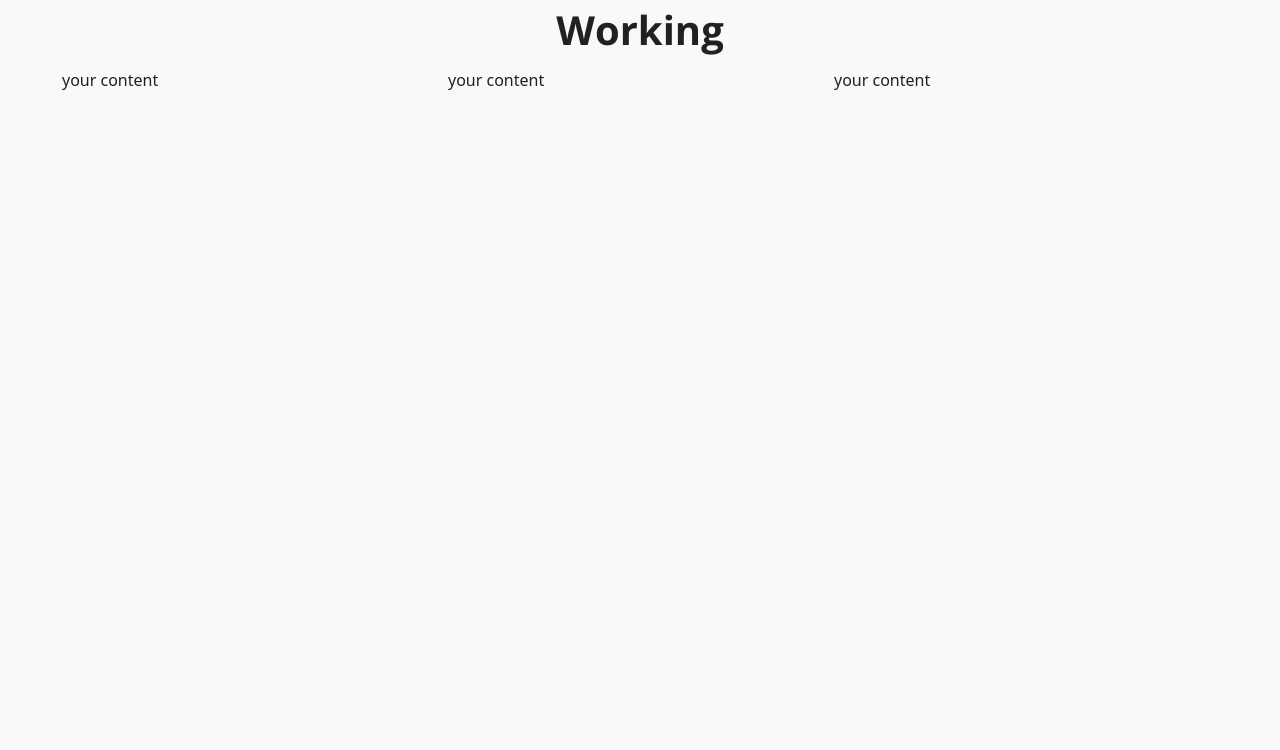
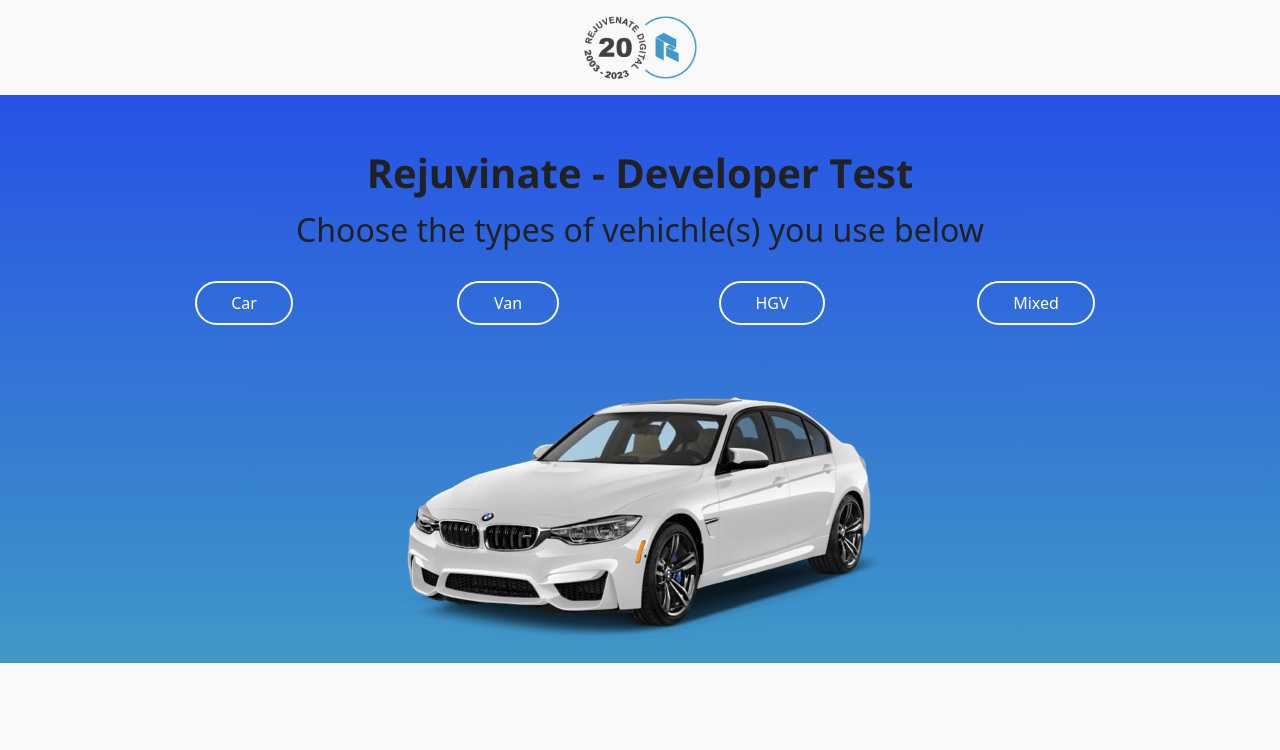
Before and after one commit to johnny148710/rejuvinate-test, a website built with webpack: page index.html in a window 1280 px wide. Built offline with nearby package versions, Linux system fonts and the light colour scheme.

Commit message:
Updated header and hero element

```diff
--- a/index.html
+++ b/index.html
@@ -11,23 +11,43 @@
     <link href="https://fonts.googleapis.com/css2?family=Open+Sans:wght@300;400;500;600;700;800&display=swap" rel="stylesheet">
 </head>
 <body>
+<header class="padding-full">
+    <img src="src/images/rejuvinate-header-logo.png" alt="Rejuviante header logo">
+</header>
+<div class="hero padding-top__large padding-bottom__large">
+    <div class="container">
+        <div class="slider">
+            <h1 class="text-center">Rejuvinate - Developer Test</h1>
+            <h2 class="text-center">Choose the types of vehichle(s) you use below</h2>
+            <div class="slider__nav slider-nav-js">
+                <div>
+                    <button>Car</button>
+                </div>
+                <div>
+                    <button>Van</button>
+                </div>
+                <div>
+                    <button>HGV</button>
+                </div>
+                <div>
+                    <button>Mixed</button>
+                </div>
+            </div>
+            <div class="slider__single slider-single-js">
+                <div>
+                    <img class="padding-top__large" src="src/images/car-fleet.png" alt="car fleet slider images">
+                </div>
+                <div>
+                    <img class="padding-top__large" src="src/images/van-fleet.png" alt="van fleet slider images">
+                </div>
+                <div>
+                    <img class="padding-top__large" src="src/images/hgv-fleet.png" alt="hgv fleet slider images">
+                </div>
+                <div>
+                    <img class="padding-top__large" src="src/images/mixed-fleet.png" alt="mixed fleet slider images">
+                </div>
+            </div>
 
-<div class="container-fluid">
-    <div class="container">
-        <div class="row">
-            <h1>Working</h1>
-
-<div class="your-class">
-    <div>your content</div>
-    <div>your content</div>
-    <div>your content</div>
-    <div>your content</div>
-    <div>your content</div>
-    <div>your content</div>
-    <div>your content</div>
-    <div>your content</div>
-    <div>your content</div>
-</div>
 
         </div>
     </div>
--- a/src/js/app.js
+++ b/src/js/app.js
@@ -6,9 +6,19 @@ global.jQuery = global.$ = $;
 
 $(() => {
 
-    $('.your-class').slick({
-        infinite: true,
-        slidesToShow: 3,
-        slidesToScroll: 3
+    $('.slider-single-js').slick({
+        slidesToShow: 1,
+        slidesToScroll: 1,
+        arrows: false,
+        fade: true,
+        asNavFor: '.slider__nav'
+      });
+      $('.slider-nav-js').slick({
+        slidesToShow: 4,
+        slidesToScroll: 0,
+        asNavFor: '.slider__single',
+        dots: true,
+        centerMode: true,
+        focusOnSelect: true
       });
 });
--- a/src/scss/external/_slick.scss
+++ b/src/scss/external/_slick.scss
@@ -213,6 +213,7 @@
 }
 
 .slick-slide {
+    text-align: center;
     display: none;
     float: left;
     height: 100%;
--- a/src/scss/helpers/_variables.scss
+++ b/src/scss/helpers/_variables.scss
@@ -48,3 +48,8 @@ $colour-success: #4AAB4E;
 $colour-warning: #F58502;
 $colour-info: #438d9a;
 $colour-danger: #d64d4d;
+
+// Custom Colours
+$colourWhite: #fff;
+$colourDarkBlue: #2652e6;
+$colourLightBlue: #4098c6;
--- a/src/scss/layouts/_header.scss
+++ b/src/scss/layouts/_header.scss
@@ -0,0 +1,9 @@
+header {
+    display: flex;
+    align-items: center;
+    justify-content: center;
+
+    img {
+        max-width: 113px;
+    }
+}
--- /dev/null
+++ b/src/scss/layouts/_hero.scss
@@ -0,0 +1,29 @@
+.hero {
+    background: $colourDarkBlue;
+    background: linear-gradient(180deg, $colourDarkBlue 0%, $colourLightBlue 100%);
+    height: 568px;
+
+    .slider {
+        &__nav {
+            button {
+                background: transparent;
+                border: 4px solid $colourWhite;
+                color: $colourWhite;
+                // padding: 1rem 2rem;
+                // border-radius: 30px;
+                margin: 24px 16px;
+                padding: 8px 34.5px;
+                border-radius: 100px;
+                border: solid 2px #fcfcfc;
+            }
+        }
+
+        &__single {
+            img {
+                width: 482px;
+                display: block;
+                margin: 0 auto;
+            }
+        }
+    }
+}
--- a/src/scss/styles.scss
+++ b/src/scss/styles.scss
@@ -43,6 +43,7 @@
 // Layouts
     @import "./layouts/header";
     @import "./layouts/layout";
+    @import "./layouts/hero";
 
 // External
     @import "./external/slick";
--- a/src/scss/styling/_styling.scss
+++ b/src/scss/styling/_styling.scss
@@ -1,3 +1,88 @@
 h1 {
     @extend %title-font-bold;
 }
+
+h2 {
+
+}
+
+h3 {
+
+}
+
+h4 {
+
+}
+
+h5 {
+
+}
+
+h6 {
+
+}
+
+p {
+
+}
+
+a {
+
+}
+
+img {
+    width: 100%;
+    height: auto;
+}
+
+.text-left {
+    text-align: left;
+}
+
+.text-center {
+    text-align: center;
+}
+
+.text-right {
+    text-align: right;
+}
+
+.padding-full {
+    padding: 1rem;
+
+    &__large {
+        padding: 3rem;
+    }
+}
+
+.padding-top {
+    padding-top: 1rem;
+
+    &__large {
+        padding-top: 3rem;
+    }
+}
+
+.padding-right {
+    padding-right: 1rem;
+
+    &__large {
+        padding-right: 3rem;
+    }
+}
+
+.padding-bottom {
+    padding-bottom: 1rem;
+
+    &__large {
+        padding-bottom: 3rem;
+    }
+}
+
+.padding-left {
+    padding-left: 1rem;
+
+    &__large {
+        padding-left: 3rem;
+    }
+}
```
Also changed, not shown: dist/app.js, dist/css/styles.css, src/images/car-fleet.png (added), src/images/hgv-fleet.png (added), src/images/mixed-fleet.png (added), src/images/rejuvinate-header-logo.png (added), src/images/van-fleet.png (added).
